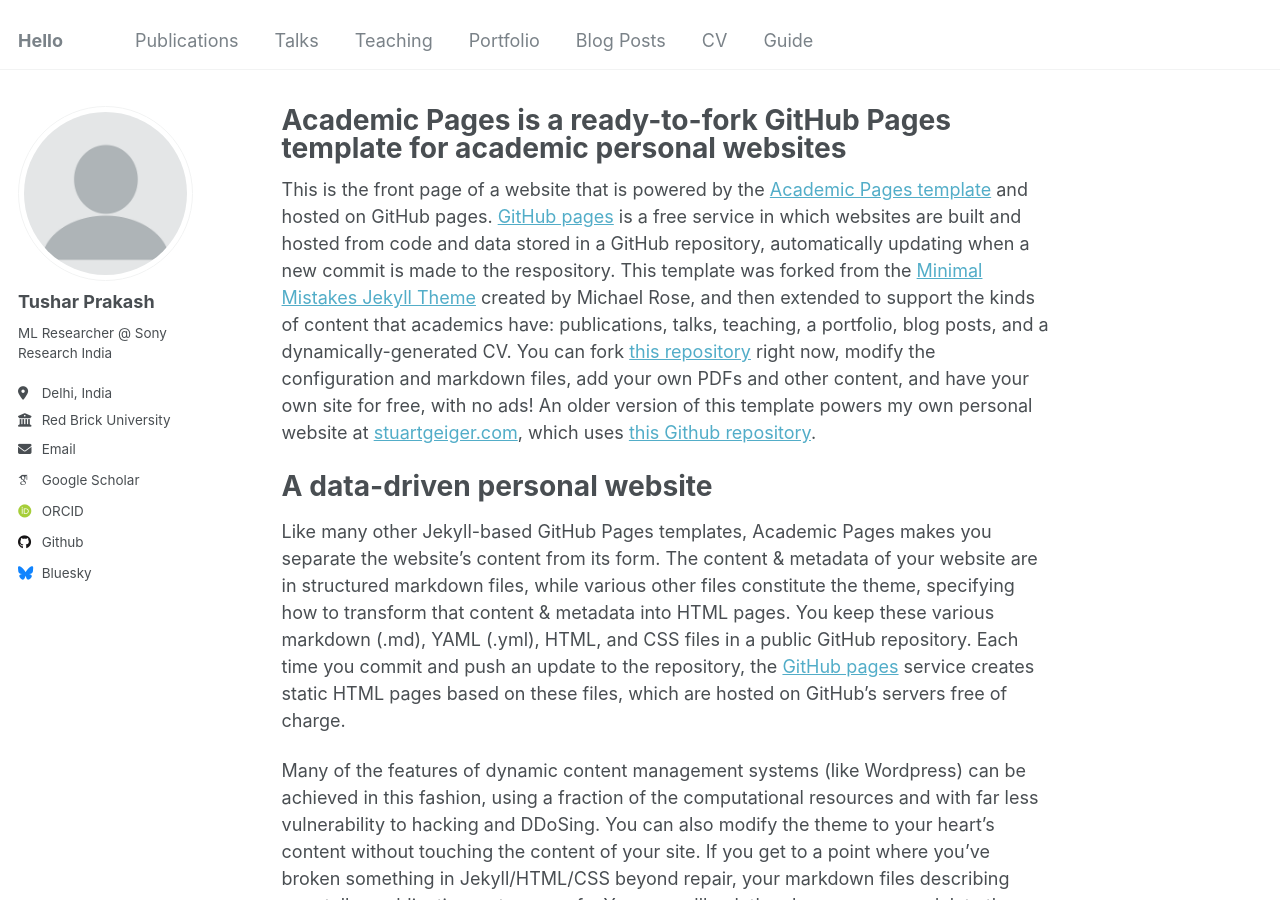
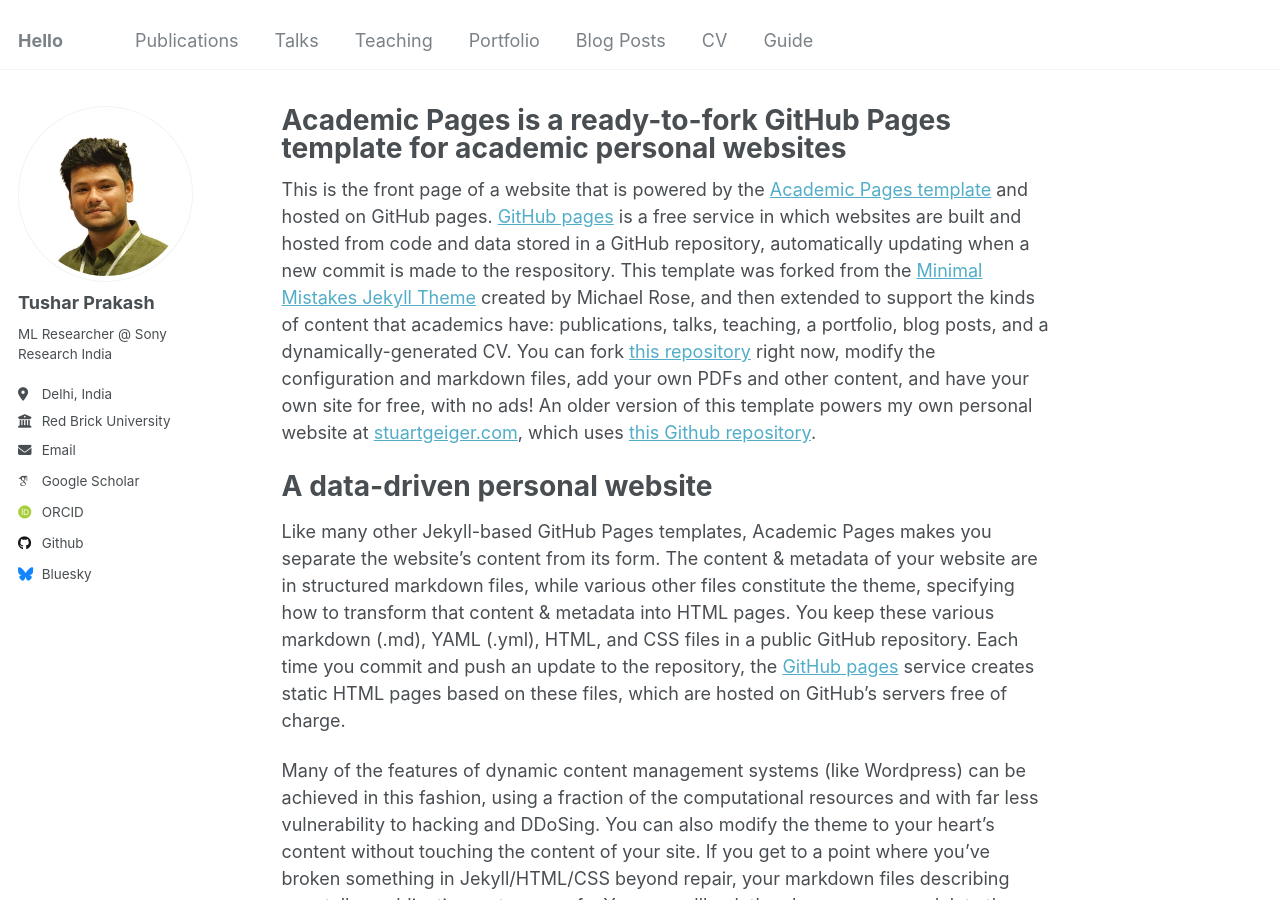
Before and after one commit to theTushar-dot/myinfo, a Jekyll site: the page built from _pages/about.md, in a window 1280 px wide and 900 px high. Built offline with Jekyll 4.4.1, drawn with Linux system fonts in a browser that asks for light colours; some web fonts are replaced.

Commit message:
Update _config.yml

```diff
--- a/_config.yml
+++ b/_config.yml
@@ -21,7 +21,7 @@ baseurl                  : "" # the subpath of your site, e.g. "/blog"
 #               Additional customization can be done by editing /_includes/author-profile.html
 author:
   # Biographic information
-  avatar           : "profile.png"
+  avatar           : "7000033453.jpg"
   name             : "Tushar Prakash"
   # pronouns         : # example: "she/her"
   bio              : "ML Researcher @ Sony Research India"
```
